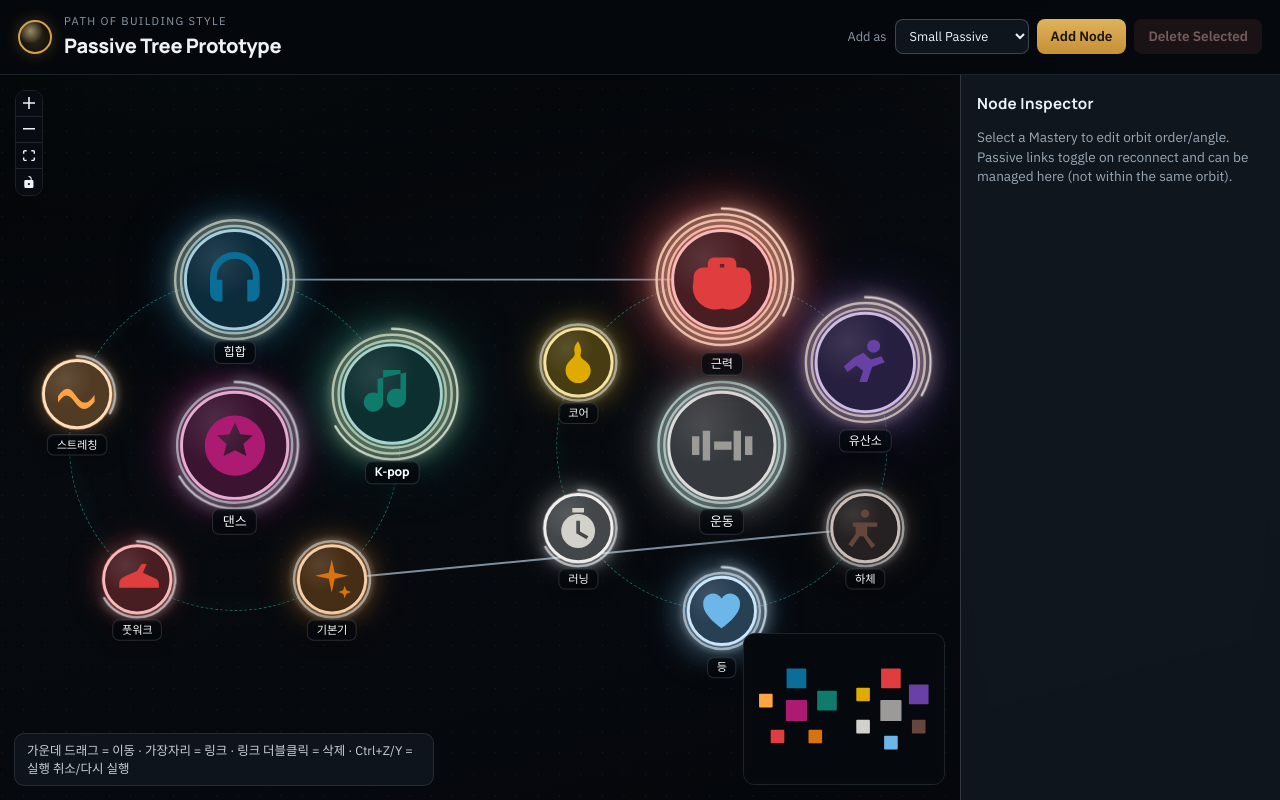
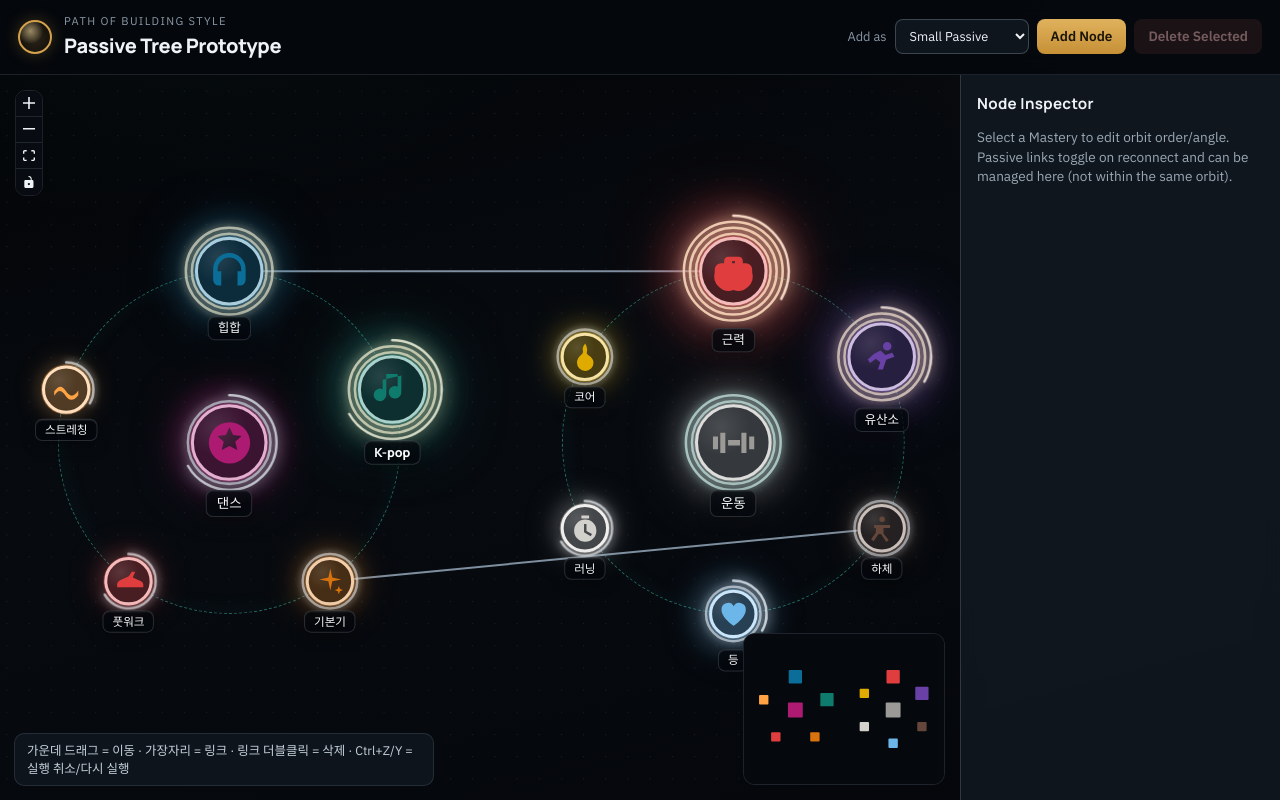
Before and after one commit to ingkomm/Reactflowprototype, a React (Vite) app: page / in a window 1280 px wide. Built offline with nearby package versions, Linux system fonts and the light colour scheme.

Commit message:
Shrink node diameters while keeping title type size
Small/Notable/Mastery faces are now 48/68/76px; label chip typography
stays the same for readability under the tighter circles.

Co-authored-by: ingkomm <ingkomm@users.noreply.github.com>

```diff
--- a/src/components/PassiveNode.css
+++ b/src/components/PassiveNode.css
@@ -1,5 +1,5 @@
 .passive-node {
-  --node-size: 88px;
+  --node-size: 56px;
   --ring: #7a8694;
   --core: #1f2a33;
   --accent: #c9d2db;
@@ -23,14 +23,14 @@
 }
 
 .passive-node--small {
-  --node-size: 72px;
+  --node-size: 48px;
   --ring: #8b9aa8;
   --core: #24313b;
   --accent: #d5dde5;
 }
 
 .passive-node--notable {
-  --node-size: 104px;
+  --node-size: 68px;
   --ring: #d4a24c;
   --core: #2a2418;
   --accent: #f0d59a;
@@ -38,7 +38,7 @@
 }
 
 .passive-node--mastery {
-  --node-size: 112px;
+  --node-size: 76px;
   --ring: #3db8a8;
   --core: #142528;
   --accent: #9fe8dd;
--- a/src/orbit.ts
+++ b/src/orbit.ts
@@ -2,9 +2,9 @@ import type { PassiveKind, PassiveNodeData } from './types'
 import type { PassiveFlowNode } from './components/PassiveNode'
 
 export const NODE_SIZE: Record<PassiveKind, number> = {
-  small: 72,
-  notable: 104,
-  mastery: 112,
+  small: 48,
+  notable: 68,
+  mastery: 76,
 }
 
 export const DEFAULT_ORBIT_RADIUS = 180
```
